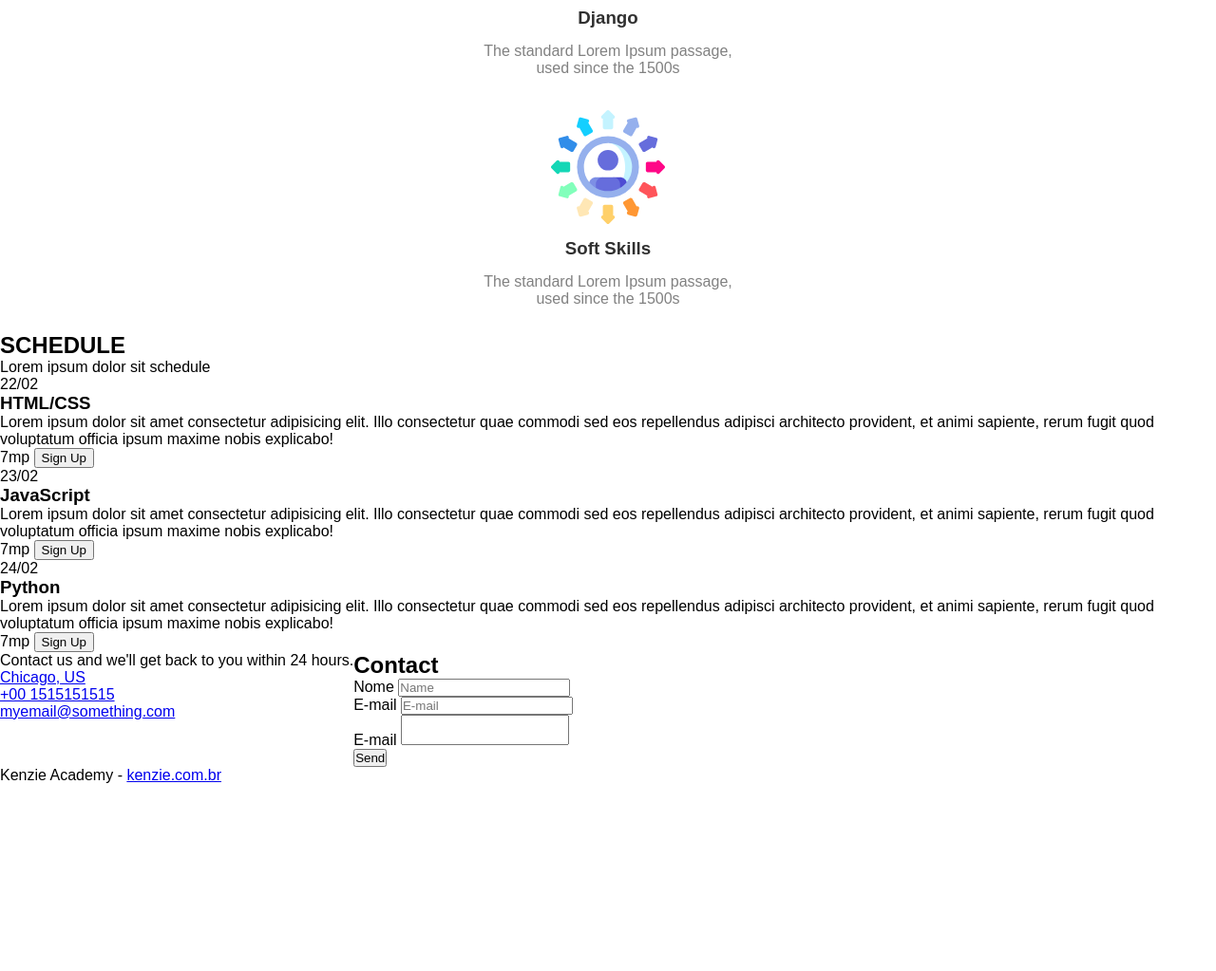
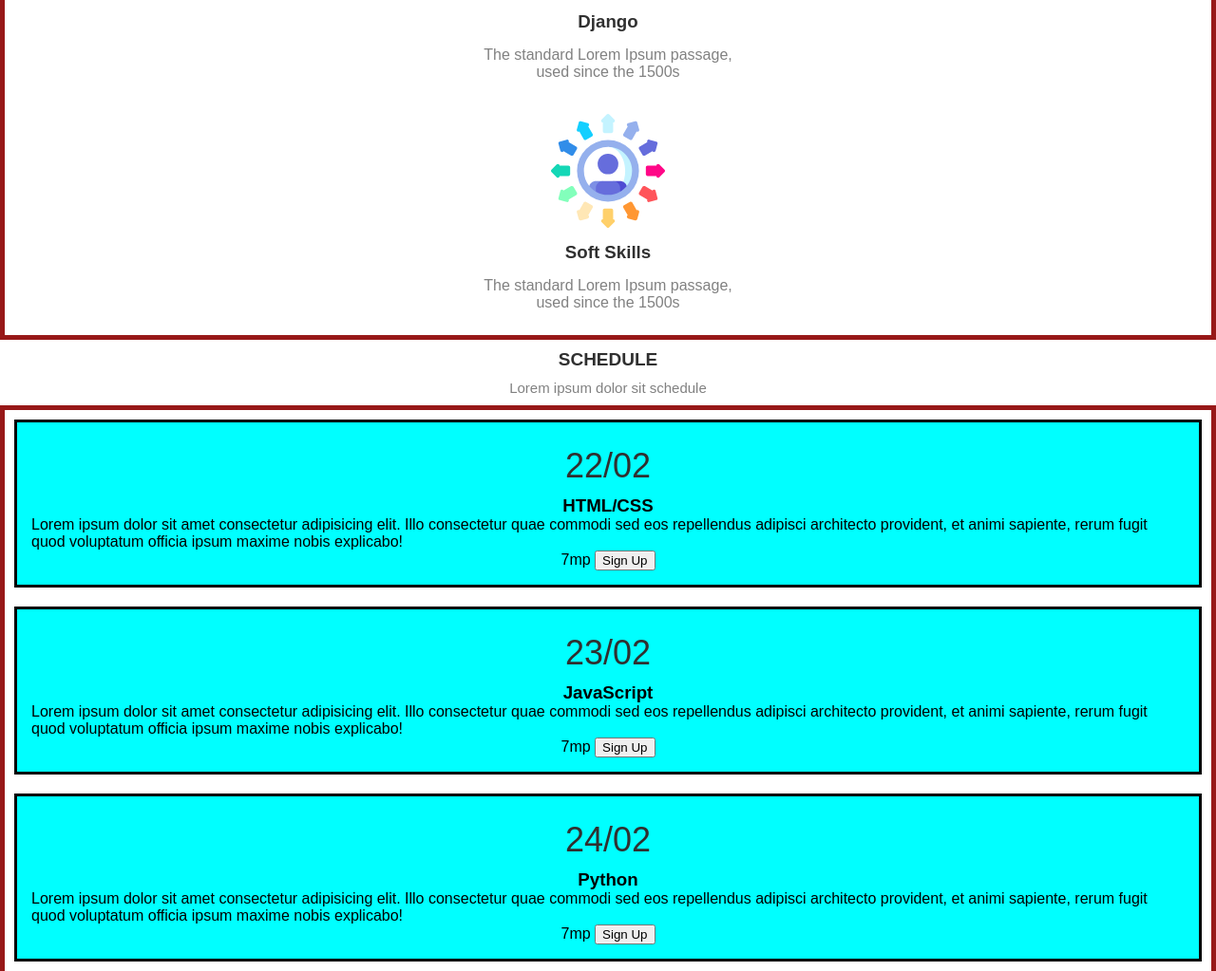
Before and after one commit to Kenzie-Academy-Brasil-Developers/estilizando-pagina-landing-page-kenzie-academy-sprint-3-ManoelaCunha, a plain HTML site: page index.html in a window 1280 px wide. Shown: the part 3682-4705 px from the top of the page at 95% size. Before the commit the page ends 4508 px from the top, so only its background shows below. Drawn offline with Linux system fonts and the light colour scheme.

Commit message:
bordas no calendario

```diff
--- a/assets/css/style.css
+++ b/assets/css/style.css
@@ -88,7 +88,7 @@ main{
   max-width: 100%;
 }
 .secaoCursos .secaoCursos_base{
-  border: 1px solid rgb(255, 255, 255);
+  border: 5px solid rgb(151, 24, 24);
 }
 .secaoCursos_base .base_title, .base_description{
   margin: 15px auto;
@@ -126,6 +126,43 @@ main{
   margin: 15px 5px;
   color: #818181;
 }
+section .secaoCalendar{
+  background-color: rgb(255, 255, 255);
+  max-width: 100%;
+}
+.secaoCalendar .secaoCalendar_title{
+  font-size: 19px;
+  color: #303030;
+  text-align: center;
+  margin: 10px;
+}
+.secaoCalendar .secaoCalendar_description{
+  color: #818181;
+  margin: 10px;
+  text-align: center;
+  font-size: 15px;
+}
+.secaoCalendar .calendario{
+  display: flex;
+  border: 5px solid rgb(151, 24, 24);
+  flex-flow: column nowrap;
+  justify-content: space-around;
+}
+.calendario .calendario_linguagens{
+  display: flex;
+  background-color: aqua;
+  border: 3px solid black;
+  flex-flow: column nowrap;
+  margin: 10px;
+  padding: 15px;
+  align-items: center;
+}
+.calendario-data{
+  font-size: 36px;
+  color: #303030;
+  margin: 10px;
+}
+
 /* EXTRAS */
 
 /* para estilizar a scrollbar */
--- a/index.html
+++ b/index.html
@@ -162,13 +162,13 @@
 
     <section class="secaoCalendar">
 
-      <h2>SCHEDULE</h2>
-      <p>Lorem ipsum dolor sit schedule</p>
+      <h2 class="secaoCalendar_title">SCHEDULE</h2>
+      <p class="secaoCalendar_description">Lorem ipsum dolor sit schedule</p>
 
       <!-- LISTA CALENDÁRIO -->
       <ul class="calendario">
 
-        <li>
+        <li class="calendario_linguagens">
           <span class="calendario-data">22/02</span>
           <h3>HTML/CSS</h3>
           <p>Lorem ipsum dolor sit amet consectetur adipisicing elit. Illo consectetur quae commodi sed eos repellendus adipisci architecto provident, et animi sapiente, rerum fugit quod voluptatum officia ipsum maxime nobis explicabo!</p>
@@ -178,7 +178,7 @@
           </div>
         </li>
 
-        <li>
+        <li class="calendario_linguagens">
           <span class="calendario-data">23/02</span>
           <h3>JavaScript</h3>
           <p>Lorem ipsum dolor sit amet consectetur adipisicing elit. Illo consectetur quae commodi sed eos repellendus adipisci architecto provident, et animi sapiente, rerum fugit quod voluptatum officia ipsum maxime nobis explicabo!</p>
@@ -188,7 +188,7 @@
           </div>
         </li>
 
-        <li>
+        <li class="calendario_linguagens">
           <span class="calendario-data">24/02</span>
           <h3>Python</h3>
           <p>Lorem ipsum dolor sit amet consectetur adipisicing elit. Illo consectetur quae commodi sed eos repellendus adipisci architecto provident, et animi sapiente, rerum fugit quod voluptatum officia ipsum maxime nobis explicabo!</p>
```
